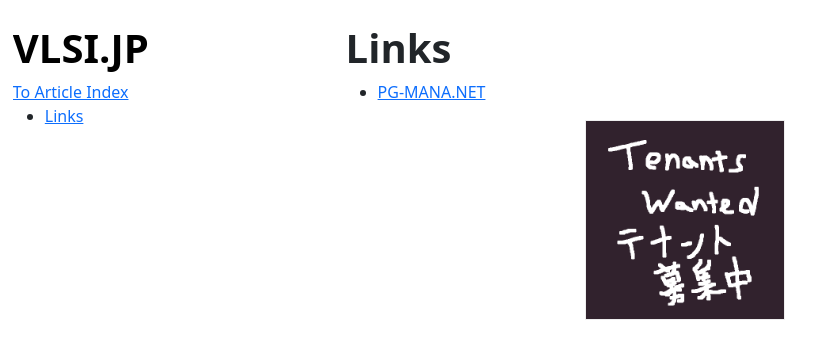
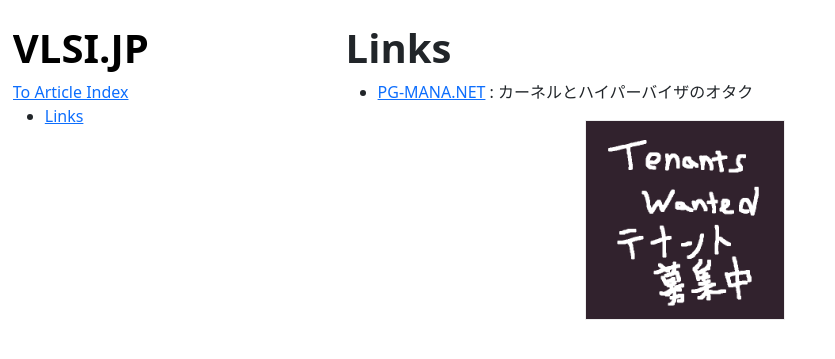
Before and after one commit to Cra2yPierr0t/Cra2yPierr0t.github.io, a Jekyll site: the page built from links.md, in a window 1280 px wide. Shown: the top 359 px of the page, without its empty margins (0-835 px from the left). Built offline with Jekyll 4.4.1, drawn with Linux system fonts in a browser that asks for light colours.

Commit message:
change link

```diff
--- a/links.md
+++ b/links.md
@@ -4,6 +4,6 @@ title: Links
 image: "https://raw.githubusercontent.com/Cra2yPierr0t/Cra2yPierr0t.github.io/master/images/bosyuu.png"
 ---
 # Links
-* [PG-MANA.NET](https://pg-mana.net)
+* [PG-MANA.NET](https://pg-mana.net) : カーネルとハイパーバイザのオタク
 
 <img src="https://raw.githubusercontent.com/Cra2yPierr0t/Cra2yPierr0t.github.io/master/images/bosyuu.png?raw=true" width="200">
```
